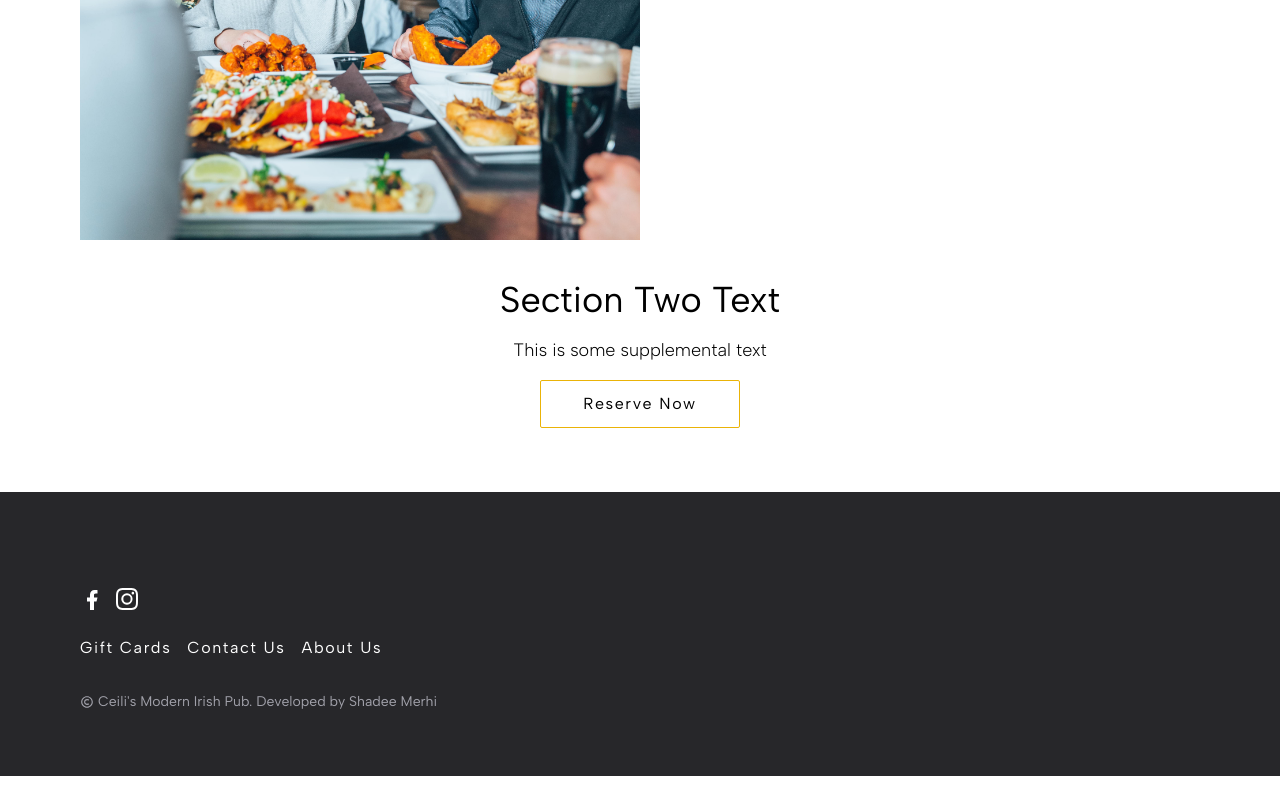
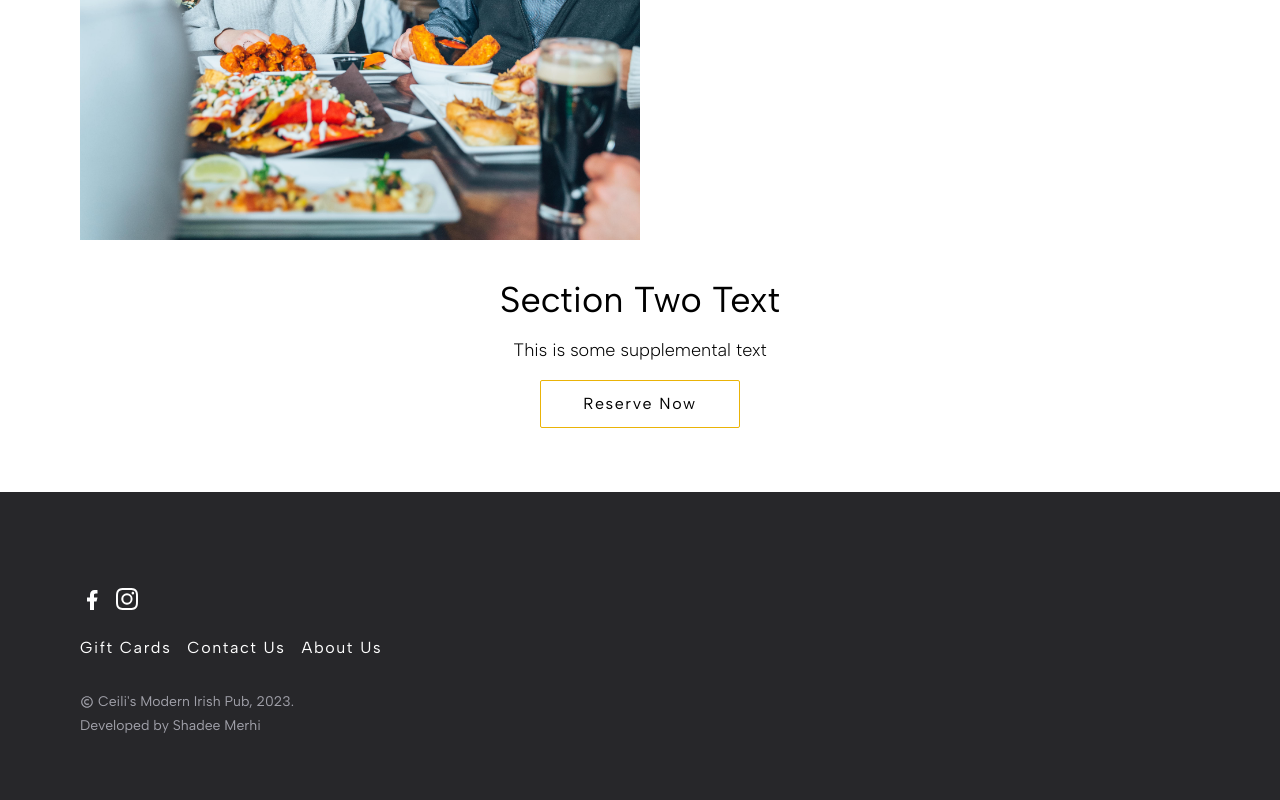
Before and after one commit to shadeemerhi/ceilis-website, a Next.js app: page / in a window 1280 px wide. Shown: the part 1817-2617 px from the top of the page. Before the commit the page ends 2593 px from the top, so only its background shows below. Built offline with nearby package versions, Linux system fonts and the light colour scheme.

Commit message:
fix footer text

```diff
--- a/src/app/components/pages/home/content/ContentItem.tsx
+++ b/src/app/components/pages/home/content/ContentItem.tsx
@@ -31,7 +31,7 @@ const ContentItem = ({
         />
       </div>
       <div className="flex flex-col justify-center items-center gap-4 flex-1">
-        <span className="text-4xl">{titleText}</span>
+        <span className="text-4xl whitespace-nowrap">{titleText}</span>
         <span className="text-lg font-light">{supplementalText}</span>
         {actionButton}
       </div>
--- a/src/app/components/pages/home/footer/Footer.tsx
+++ b/src/app/components/pages/home/footer/Footer.tsx
@@ -8,7 +8,7 @@ import { BUSINESS_NAME } from "@/app/util/constants";
 
 const Footer = () => {
   return (
-    <div className="flex flex-col justify-between  gap-8 w-full bg-zinc-800 text-white px-10 pt-24 md:px-20 pb-32 md:pb-16">
+    <div className="flex flex-col justify-between gap-8 w-full bg-zinc-800 text-white px-10 pt-24 md:px-20 pb-32 md:pb-16">
       <div className="flex flex-col items-center sm:items-start gap-6">
         <div className="flex gap-3">
           <RiFacebookFill size={24} />
@@ -20,12 +20,12 @@ const Footer = () => {
           <NavLink text="About Us" href="/about" />
         </div>
       </div>
-      <div className="flex items-center gap-1 text-sm text-zinc-400">
-        <BiCopyright />
-        <span>
-          {`${BUSINESS_NAME}. Developed by `}
-          <Link href="">Shadee Merhi</Link>
-        </span>
+      <div className="flex flex-col items-center sm:items-start gap-1 text-sm text-zinc-400">
+        <div className="flex items-center gap-1">
+          <BiCopyright />
+          <span>{`${BUSINESS_NAME}, 2023.`}</span>
+        </div>
+        <span>Developed by Shadee Merhi</span>
       </div>
     </div>
   );
```
